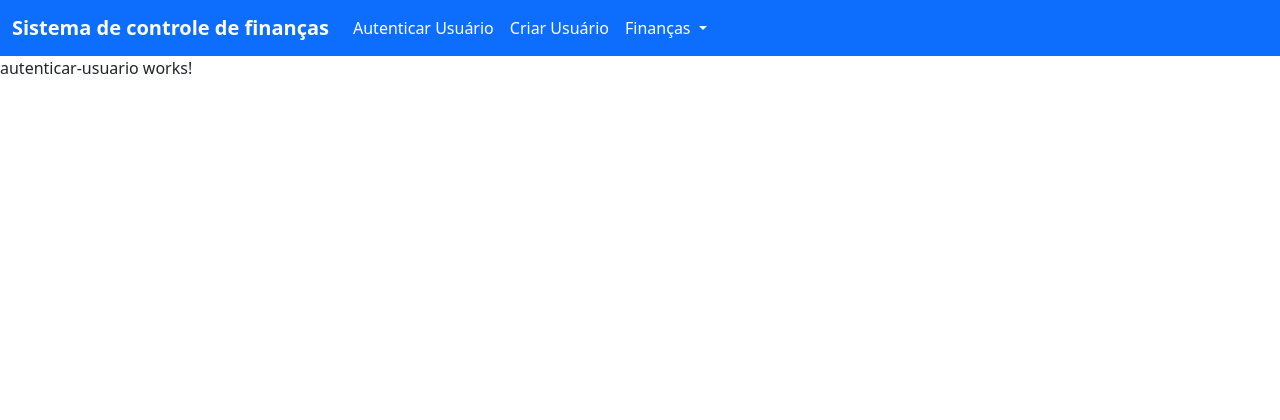
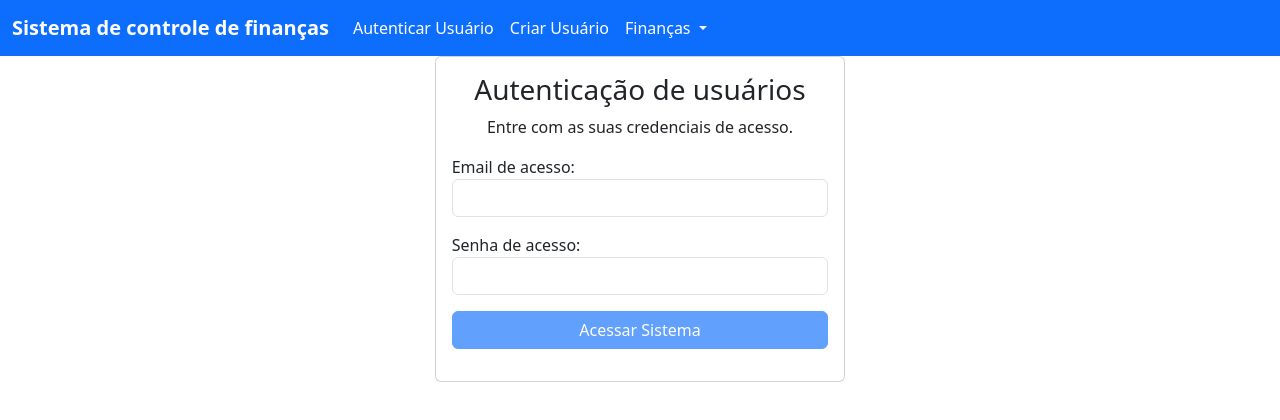
Before and after one commit to PabloHoties/webFinancas, an Angular app: page /pages/autenticar-usuario in a window 1280 px wide. Shown: the top 420 px of the page. Built offline with nearby package versions, Linux system fonts and the light colour scheme.

Commit message:
desenvolvimento de "autenticar-usuario"

```diff
--- a/src/app/components/autenticar-usuario/autenticar-usuario.component.html
+++ b/src/app/components/autenticar-usuario/autenticar-usuario.component.html
@@ -1 +1,32 @@
-<p>autenticar-usuario works!</p>
+<div class="row">
+    <div class="col-md-4 offset-md-4">
+        <div class="card">
+            <div class="card-body">
+                <div class="text-center">
+                    <h3>Autenticação de usuários</h3>
+                    <p>Entre com as suas credenciais de acesso.</p>
+                </div>
+                <form [formGroup]="form" (ngSubmit)="onSubmit()">
+                    <div class="mb-3">
+                        <label>Email de acesso:</label>
+                        <input type="text" class="form-control" formControlName="email" />
+                        <div class="text-danger" *ngIf="f['email'].touched && f['email'].invalid">
+                            Por favor, informe um endereço de email válido.
+                        </div>
+                    </div>
+                    <div class="mb-3">
+                        <label>Senha de acesso:</label>
+                        <input type="text" class="form-control" formControlName="senha" />
+                        <div class="text-danger" *ngIf="f['senha'].touched && f['senha'].invalid">
+                            Por favor, informe a senha com pelo menos 8 caracteres.
+                        </div>
+                    </div>
+                    <div class="mb-3 d-grid">
+                        <input type="submit" class="btn btn-primary" value="Acessar Sistema"
+                            [disabled]="form.invalid" />
+                    </div>
+                </form>
+            </div>
+        </div>
+    </div>
+</div>
--- a/src/app/components/autenticar-usuario/autenticar-usuario.component.ts
+++ b/src/app/components/autenticar-usuario/autenticar-usuario.component.ts
@@ -1,12 +1,36 @@
+import { CommonModule } from '@angular/common';
 import { Component } from '@angular/core';
+import { FormControl, FormGroup, FormsModule, ReactiveFormsModule, Validators } from '@angular/forms';
 
 @Component({
   selector: 'app-autenticar-usuario',
   standalone: true,
-  imports: [],
+  imports: [
+    CommonModule,
+    FormsModule,
+    ReactiveFormsModule
+  ],
   templateUrl: './autenticar-usuario.component.html',
   styleUrl: './autenticar-usuario.component.css'
 })
 export class AutenticarUsuarioComponent {
 
+  //criando a estrutura do formulário
+  form = new FormGroup({
+    /* campo 'email' */
+    email: new FormControl('', [Validators.required,
+    Validators.email]),
+    /* campo 'senha' */
+    senha: new FormControl('', [Validators.required,
+    Validators.minLength(8)])
+  });
+  //função para verificar os erros de validação de cada campo
+  get f() {
+    return this.form.controls;
+  }
+  //função para capturar o evento de submit do formulário
+  onSubmit() {
+    console.log(this.form.value);
+  }
+
 }
```
